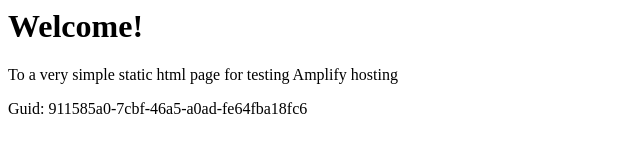
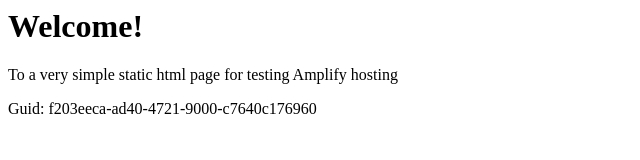
Before and after one commit to aws-aemilia-dub/Github-PR-Commit-Integration-Test-DoNotTouch-GithubWebhookPreviewCanaryTest-v1-preprod-eu-west-1, a website: page src/index.html in a window 1280 px wide. Shown: the full height of the page, 0-640 px from the left. Drawn offline with Linux system fonts and the light colour scheme.

Commit message:
commit from integ tests

```diff
--- a/src/index.html
+++ b/src/index.html
@@ -12,6 +12,6 @@
 <body>
     <h1>Welcome!</h1>
     <p>To a very simple static html page for testing Amplify hosting</p>
-    <p>Guid: 911585a0-7cbf-46a5-a0ad-fe64fba18fc6</p></body>
+    <p>Guid: f203eeca-ad40-4721-9000-c7640c176960</p></body>
 
 </html>
```
